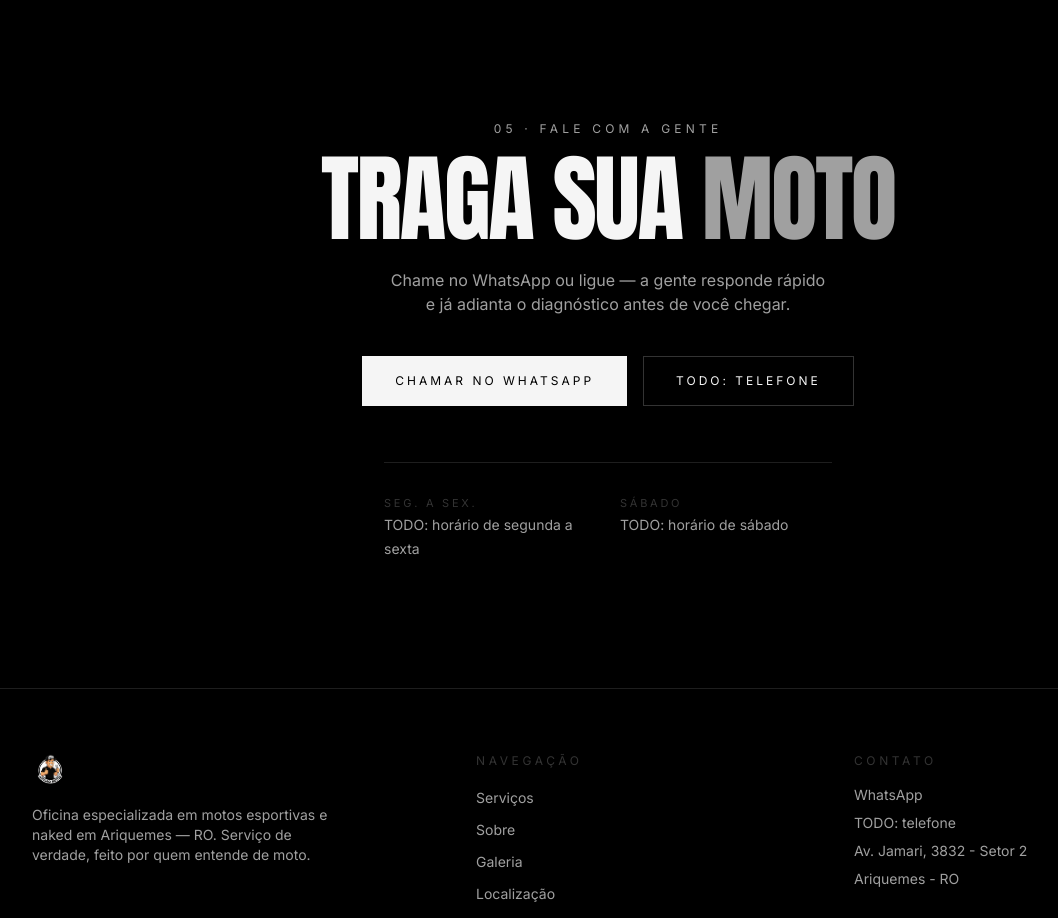
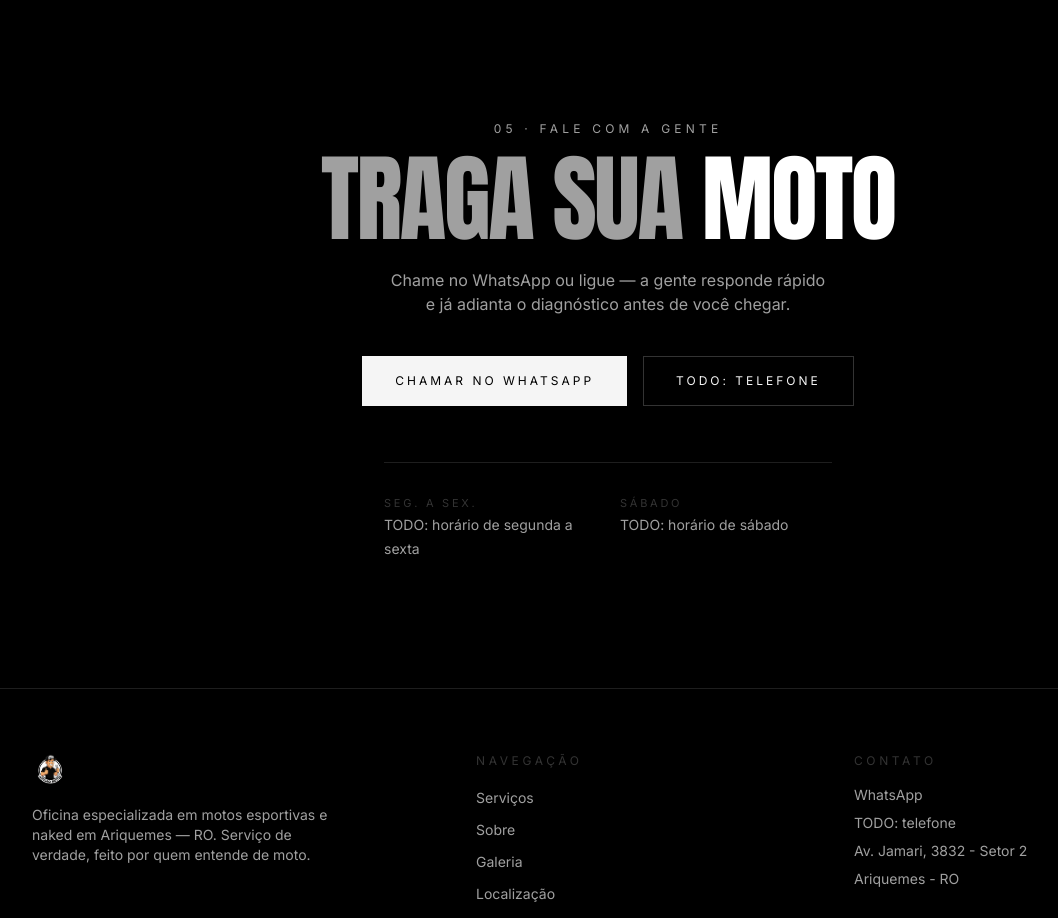
Before and after one commit to eusoudiegofreire/amigaomotos, a Next.js app: page / in a window 1280 px wide. Shown: the part 5840-6758 px from the top of the page, without its empty margins (32-1090 px from the left). Built offline with nearby package versions, Linux system fonts and the light colour scheme.

Commit message:
style(design): F1 — fix inverted emphasis on Contato CTA
"Traga sua moto" had the setup text bright and the key word ("moto")
dimmed — backwards from the hero's own convention (setup=steel,
highlight=white). Swapped so "moto" is the one that pops.

```diff
--- a/src/components/Contato.tsx
+++ b/src/components/Contato.tsx
@@ -17,8 +17,8 @@ export default function Contato() {
           <span className="font-body text-xs uppercase tracking-[0.35em] text-steel">
             05 · Fale com a gente
           </span>
-          <h2 className="font-display mt-4 text-5xl uppercase leading-[0.95] tracking-tight text-paper sm:text-6xl md:text-8xl">
-            Traga sua <span className="text-steel">moto</span>
+          <h2 className="font-display mt-4 text-5xl uppercase leading-[0.95] tracking-tight sm:text-6xl md:text-8xl">
+            <span className="text-steel">Traga sua</span> <span className="text-white">moto</span>
           </h2>
           <p className="font-body mt-6 max-w-md text-sm text-steel md:text-base">
             Chame no WhatsApp ou ligue — a gente responde rápido e já adianta o
```
